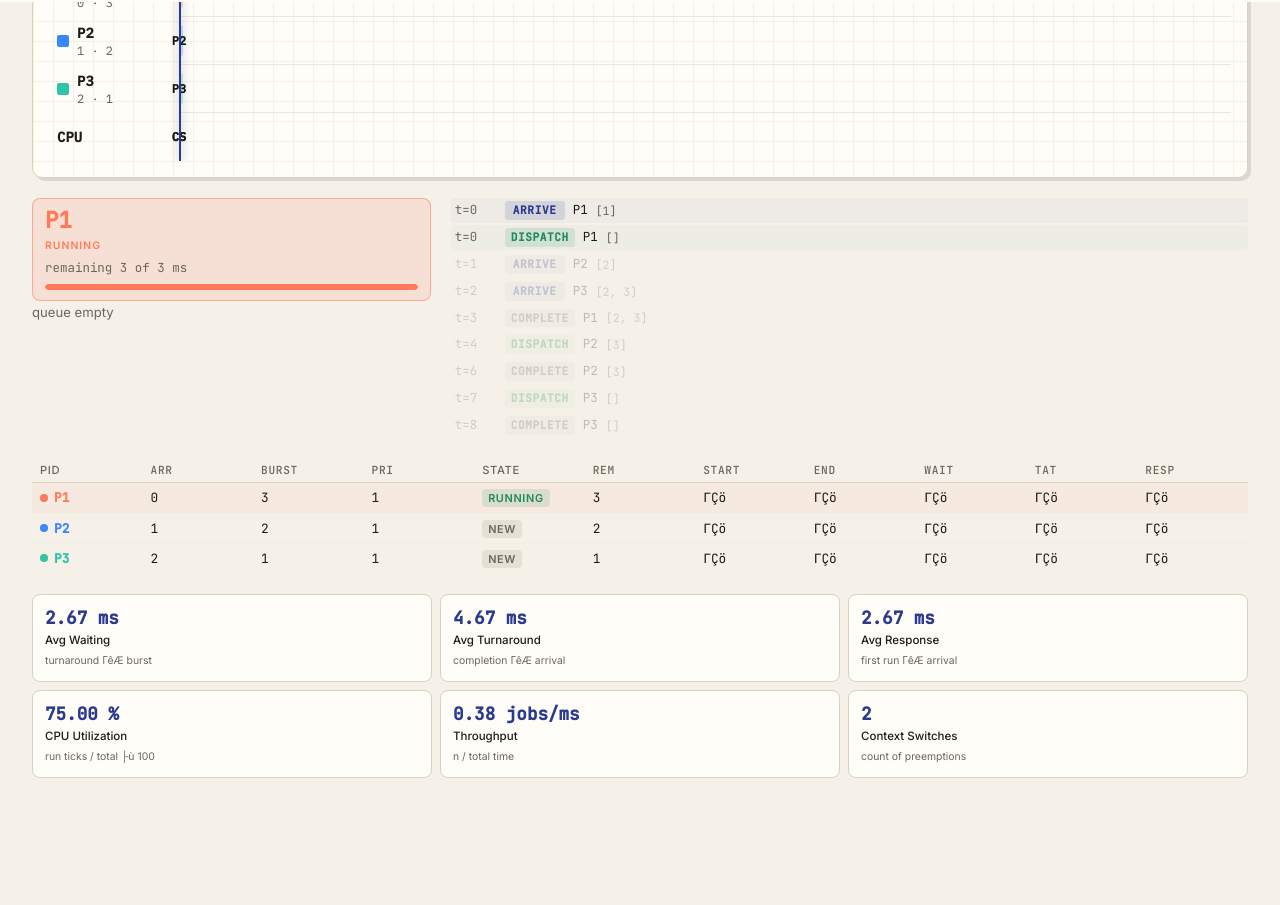
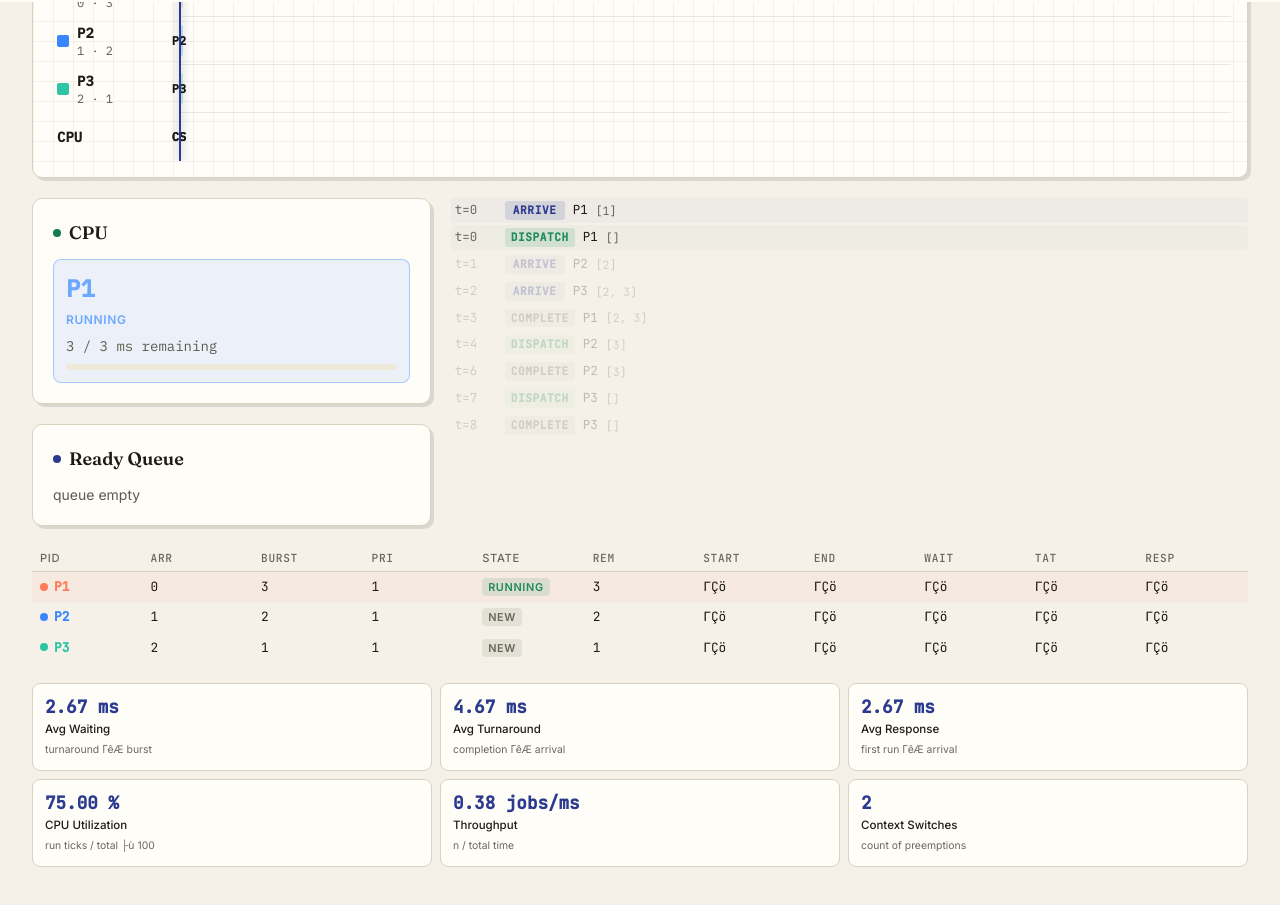
Before and after one commit to peepladivye-eng/Task-Scheduler-Visualizer-Lab, a React (Vite) app in the folder web/: page / in a window 1280 px wide. Shown: the part 798-1703 px from the top of the page. Before the commit the page ends 1680 px from the top, so only its background shows below. Built offline with nearby package versions, Linux system fonts and the light colour scheme; a web font is replaced by a local one.

Commit message:
V10: Stage queue→CPU animations with shared layoutId transitions

```diff
--- a/web/src/App.tsx
+++ b/web/src/App.tsx
@@ -17,7 +17,6 @@ export default function App() {
   const [width, setWidth] = React.useState(typeof window !== 'undefined' ? window.innerWidth : 1920)
   const trace = useStudio((s) => s.trace)
   const t = useStudio((s) => s.t)
-  const state = useStudio((s) => s.state)
 
   React.useEffect(() => {
     const handleResize = () => setWidth(window.innerWidth)
@@ -70,8 +69,8 @@ export default function App() {
             <motion.div variants={rise}>
               <div className="grid grid-cols-[minmax(0,1fr)_minmax(0,2fr)] gap-5">
                 <div className="space-y-5">
-                  <CpuCard state={state} />
-                  <ReadyQueue state={state} />
+                  <CpuCard />
+                  <ReadyQueue />
                 </div>
                 <EventLog trace={trace} t={t} />
               </div>
--- a/web/src/components/CpuCard.tsx
+++ b/web/src/components/CpuCard.tsx
@@ -1,115 +1,131 @@
 import React from 'react'
 import { AnimatePresence, motion, useReducedMotion } from 'framer-motion'
+import { useFocus, focusProps, dimClass } from '../store/useFocus'
 import { useStudio, useDerived } from '../store/useStudio'
 import { totalTime } from '../lib/deriveState'
-import { color } from '../design/tokens'
-import { pidColor } from '../design/pidColor'
+import { spring } from '../design/motion'
+
+const PID_COLORS = [
+  '#6ea8fe', '#3ddc97', '#ffb454', '#ff6b9d', '#b794f6',
+  '#4fd1c5', '#f6e05e', '#fc8181', '#90cdf4', '#a3e635',
+]
+
+function getPidColor(pid: number): string {
+  return PID_COLORS[(pid - 1) % 10]
+}
 
 export default function CpuCard() {
   const trace = useStudio((s) => s.trace)
   const t = useStudio((s) => s.t)
-  const derived = useDerived()
+  const state = useDerived()
   const reducedMotion = useReducedMotion()
+  const focusPid = useFocus((s) => s.pid)
 
-  // null derived ΓåÆ no trace loaded
-  if (!derived || !trace) {
+  if (!state || !trace) {
     return (
-      <span style={{ color: color.muted, fontSize: '0.88rem' }}>ΓÇö</span>
+      <div className="sheet space-y-3">
+        <div className="flex items-center gap-2">
+          <div className="w-2 h-2 rounded-full bg-good" />
+          <h3 className="font-display font-semibold text-ink text-lg">CPU</h3>
+        </div>
+        <div className="text-muted text-sm">—</div>
+      </div>
     )
   }
 
   const total = totalTime(trace)
   const fadeDuration = reducedMotion ? 0 : 0.16
 
-  // Determine the current content and a stable key for AnimatePresence
+  // Determine current content and key for AnimatePresence
   let contentKey: string
   let content: React.ReactNode
 
-  if (derived.csActive && derived.csPid !== null) {
-    contentKey = `cs-${derived.csPid}`
+  if (state.csActive && state.csPid !== null) {
+    const pid = state.csPid
+    const color = getPidColor(pid)
+    contentKey = `cs-${pid}`
     content = (
-      <div
+      <motion.div
+        key={contentKey}
+        layoutId={`process-chip-${pid}`}
+        className="border rounded-lg p-3 space-y-2"
         style={{
-          border: `1px solid ${color.warn}88`,
-          background: `${color.warn}11`,
-          borderRadius: '8px',
-          padding: '10px 12px',
-          display: 'flex',
-          flexDirection: 'column',
-          gap: '4px',
+          borderColor: '#ffb45488',
+          backgroundColor: '#ffb45411',
         }}
       >
-        <span style={{ fontSize: '0.7rem', textTransform: 'uppercase', letterSpacing: '0.08em', color: color.warn, fontWeight: 600 }}>
+        <div className="text-xs font-semibold uppercase tracking-wider text-warn">
           Context Switch
-        </span>
-        <span style={{ color: color.warn, fontWeight: 700, fontSize: '1rem' }}>
-          ΓåÆ P{derived.csPid}
-        </span>
         </div>
+        <div className="font-mono font-bold text-lg text-warn">
+          → P{pid}
+        </div>
+      </motion.div>
     )
-  } else if (derived.running !== null) {
-    const pid = derived.running.pid
-    const pc = pidColor(pid)
+  } else if (state.running !== null) {
+    const pid = state.running.pid
+    const color = getPidColor(pid)
     const proc = trace.processes.find((p) => p.pid === pid)
     const burst = proc?.burst ?? 1
-    const rem = derived.remaining[pid] ?? 0
-    const progressPct = Math.max(0, Math.min(100, (rem / burst) * 100))
+    const rem = state.remaining[pid] ?? 0
+    const progressPct = Math.max(0, Math.min(100, ((burst - rem) / burst) * 100))
+
     contentKey = `run-${pid}`
     content = (
-      <div
+      <motion.div
+        key={contentKey}
+        layoutId={`process-chip-${pid}`}
+        className={`border rounded-lg p-3 space-y-2 ${dimClass(focusPid, pid)}`}
         style={{
-          border: `1px solid ${pc}88`,
-          background: `${pc}22`,
-          borderRadius: '8px',
-          padding: '10px 12px',
-          display: 'flex',
-          flexDirection: 'column',
-          gap: '6px',
+          borderColor: `${color}88`,
+          backgroundColor: `${color}22`,
         }}
+        {...focusProps(pid)}
       >
-        {/* PID label */}
-        <span style={{ color: pc, fontWeight: 700, fontSize: '1.4rem', fontFamily: '"JetBrains Mono", Consolas, monospace', lineHeight: 1 }}>
+        <div className="font-mono font-bold text-2xl" style={{ color }}>
           P{pid}
-        </span>
-        {/* Status */}
-        <span style={{ fontSize: '0.65rem', textTransform: 'uppercase', letterSpacing: '0.1em', color: pc, fontWeight: 600 }}>
+        </div>
+        <div className="text-xs font-semibold uppercase tracking-wider" style={{ color }}>
           Running
-        </span>
-        {/* Remaining info */}
-        <span style={{ fontSize: '0.78rem', color: color.muted, fontFamily: '"JetBrains Mono", Consolas, monospace' }}>
-          remaining {rem} of {burst} ms
-        </span>
+        </div>
+        <div className="font-mono text-sm text-muted">
+          {rem} / {burst} ms remaining
+        </div>
         {/* Progress bar */}
-        <div style={{ background: color.raised, borderRadius: '4px', height: '6px', overflow: 'hidden' }}>
-          <div
-            style={{
-              background: pc,
-              height: '100%',
-              width: `${progressPct}%`,
-              borderRadius: '4px',
-              transition: 'width 120ms ease-out',
-            }}
+        <div className="bg-chip rounded h-1.5 overflow-hidden">
+          <motion.div
+            className="h-full rounded"
+            style={{ backgroundColor: color }}
+            initial={{ width: 0 }}
+            animate={{ width: `${progressPct}%` }}
+            transition={reducedMotion ? { duration: 0 } : { duration: 0.3, ease: 'easeOut' }}
           />
         </div>
-      </div>
+      </motion.div>
     )
   } else if (t >= total) {
     contentKey = 'done'
     content = (
-      <span style={{ color: color.success, fontSize: '0.88rem', fontWeight: 600 }}>
-        All done Γ£ô
-      </span>
+      <div className="text-good font-semibold text-sm">
+        All done ✓
+      </div>
     )
   } else {
     contentKey = 'idle'
     content = (
-      <span style={{ color: color.muted, fontSize: '0.88rem' }}>
+      <div className="text-muted text-sm">
         CPU idle
-      </span>
+      </div>
     )
   }
 
   return (
+    <div className="sheet space-y-3">
+      <div className="flex items-center gap-2">
+        <div className="w-2 h-2 rounded-full bg-good" />
+        <h3 className="font-display font-semibold text-ink text-lg">CPU</h3>
+      </div>
+
       <AnimatePresence mode="wait">
         <motion.div
           key={contentKey}
@@ -121,5 +137,6 @@ export default function CpuCard() {
           {content}
         </motion.div>
       </AnimatePresence>
+    </div>
   )
 }
--- a/web/src/components/ReadyQueue.tsx
+++ b/web/src/components/ReadyQueue.tsx
@@ -1,89 +1,89 @@
 import React from 'react'
 import { AnimatePresence, motion } from 'framer-motion'
+import { useFocus, focusProps, dimClass } from '../store/useFocus'
 import { useDerived } from '../store/useStudio'
-import { color, motion as motionTokens } from '../design/tokens'
-import { pidColor } from '../design/pidColor'
+import { spring } from '../design/motion'
+
+const PID_COLORS = [
+  '#6ea8fe', '#3ddc97', '#ffb454', '#ff6b9d', '#b794f6',
+  '#4fd1c5', '#f6e05e', '#fc8181', '#90cdf4', '#a3e635',
+]
+
+function getPidColor(pid: number): string {
+  return PID_COLORS[(pid - 1) % 10]
+}
 
 export default function ReadyQueue() {
-  const derived = useDerived()
+  const state = useDerived()
+  const focusPid = useFocus((s) => s.pid)
 
-  if (!derived) {
+  if (!state) {
     return (
-      <span style={{ color: color.muted, fontSize: '0.82rem' }}>ΓÇö</span>
+      <div className="sheet space-y-3">
+        <div className="flex items-center gap-2">
+          <div className="w-2 h-2 rounded-full bg-accent" />
+          <h3 className="font-display font-semibold text-ink text-lg">Ready Queue</h3>
+        </div>
+        <div className="text-muted text-sm">—</div>
+      </div>
     )
   }
 
-  const queue = derived.readyQueue
-
-  if (queue.length === 0) {
-    return (
-      <span style={{ color: color.muted, fontSize: '0.82rem' }}>queue empty</span>
-    )
-  }
+  const queue = state.readyQueue
 
   return (
-    <div
-      style={{
-        display: 'flex',
-        flexDirection: 'column',
-        gap: '6px',
-      }}
-    >
+    <div className="sheet space-y-3">
+      <div className="flex items-center gap-2">
+        <div className="w-2 h-2 rounded-full bg-accent" />
+        <h3 className="font-display font-semibold text-ink text-lg">Ready Queue</h3>
+      </div>
+
+      {queue.length === 0 ? (
+        <div className="text-muted text-sm">queue empty</div>
+      ) : (
+        <div className="flex flex-col gap-2">
           <AnimatePresence initial={false}>
             {queue.map((pid, index) => {
-          const pc = pidColor(pid)
+              const color = getPidColor(pid)
               return (
                 <motion.div
                   key={pid}
-              layout
+                  layoutId={`process-chip-${pid}`}
                   initial={{ opacity: 0, x: -12 }}
                   animate={{ opacity: 1, x: 0 }}
-              exit={{ opacity: 0, x: 12 }}
-              transition={motionTokens.spring}
-              style={{
-                display: 'flex',
-                flexDirection: 'column',
-                gap: '2px',
-              }}
+                  exit={{ opacity: 0, x: 12, transition: { duration: 0.2 } }}
+                  transition={spring.snappy}
+                  className={`relative ${dimClass(focusPid, pid)}`}
+                  {...focusProps(pid)}
                 >
-              {/* "next" label above first chip */}
+                  {/* "next" label for first item */}
                   {index === 0 && (
-                <span
-                  style={{
-                    fontSize: '0.62rem',
-                    textTransform: 'uppercase',
-                    letterSpacing: '0.1em',
-                    color: color.accent,
-                    fontWeight: 600,
-                    paddingLeft: '2px',
-                  }}
+                    <motion.div
+                      initial={{ opacity: 0 }}
+                      animate={{ opacity: 1 }}
+                      className="text-xs font-semibold uppercase tracking-wider text-accent mb-1"
                     >
                       next
-                </span>
+                    </motion.div>
                   )}
-              {/* PID chip */}
-              <div
+
+                  {/* Process chip */}
+                  <motion.div
+                    className="inline-flex items-center px-3 py-1.5 rounded-lg font-mono font-bold text-sm"
                     style={{
-                  display: 'inline-flex',
-                  alignItems: 'center',
-                  padding: '4px 10px',
-                  borderRadius: '6px',
-                  background: `${pc}22`,
-                  border: `1px solid ${pc}66`,
-                  color: pc,
-                  fontWeight: 700,
-                  fontSize: '0.88rem',
-                  fontFamily: '"JetBrains Mono", Consolas, monospace',
-                  alignSelf: 'flex-start',
-                  minWidth: '48px',
+                      backgroundColor: `${color}22`,
+                      border: `1px solid ${color}88`,
+                      color: color,
                     }}
                   >
                     P{pid}
-              </div>
+                  </motion.div>
                 </motion.div>
               )
             })}
           </AnimatePresence>
         </div>
+      )}
+    </div>
   )
 }
```
Lines whose indentation alone changed are shown as unchanged.
